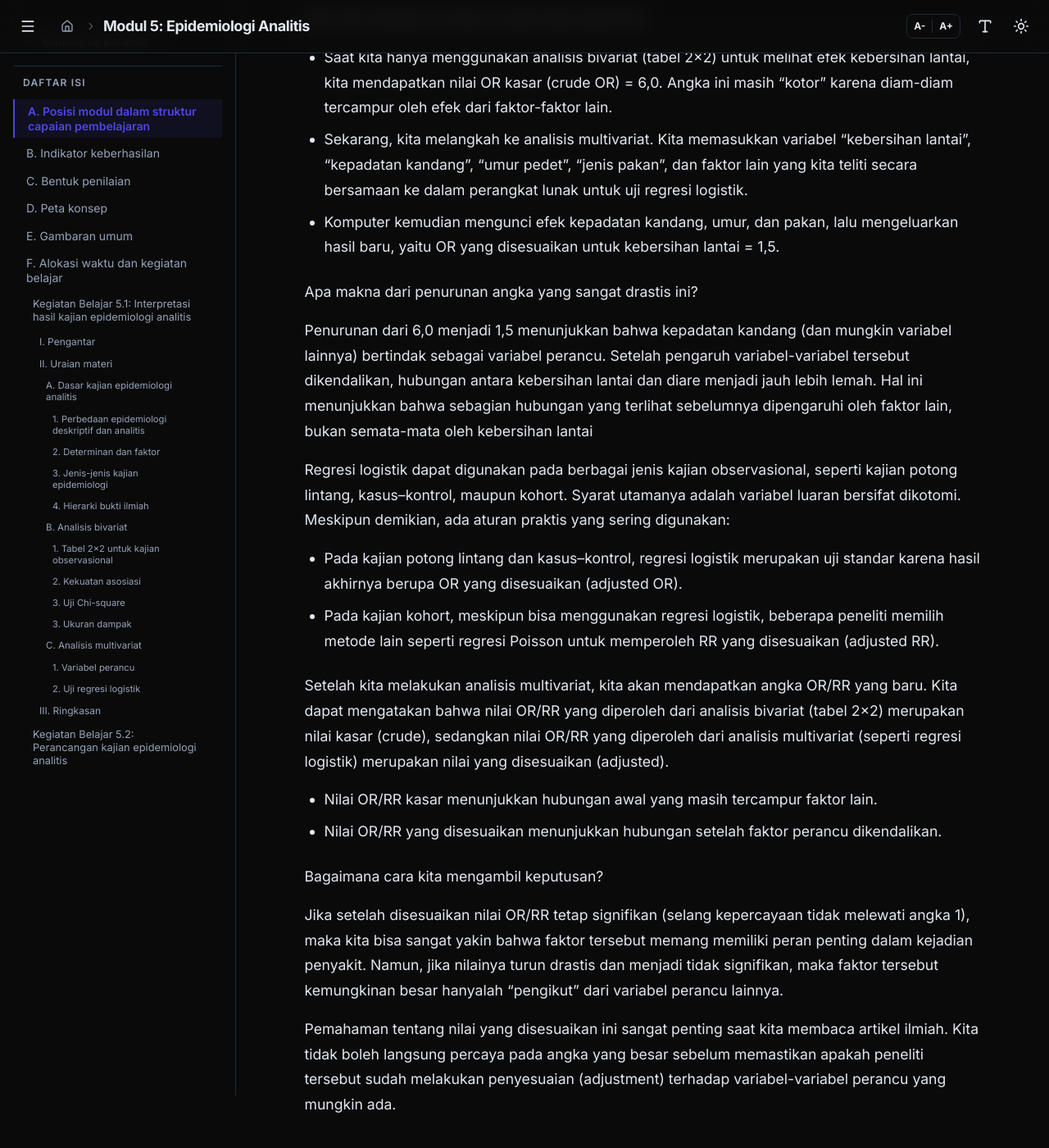
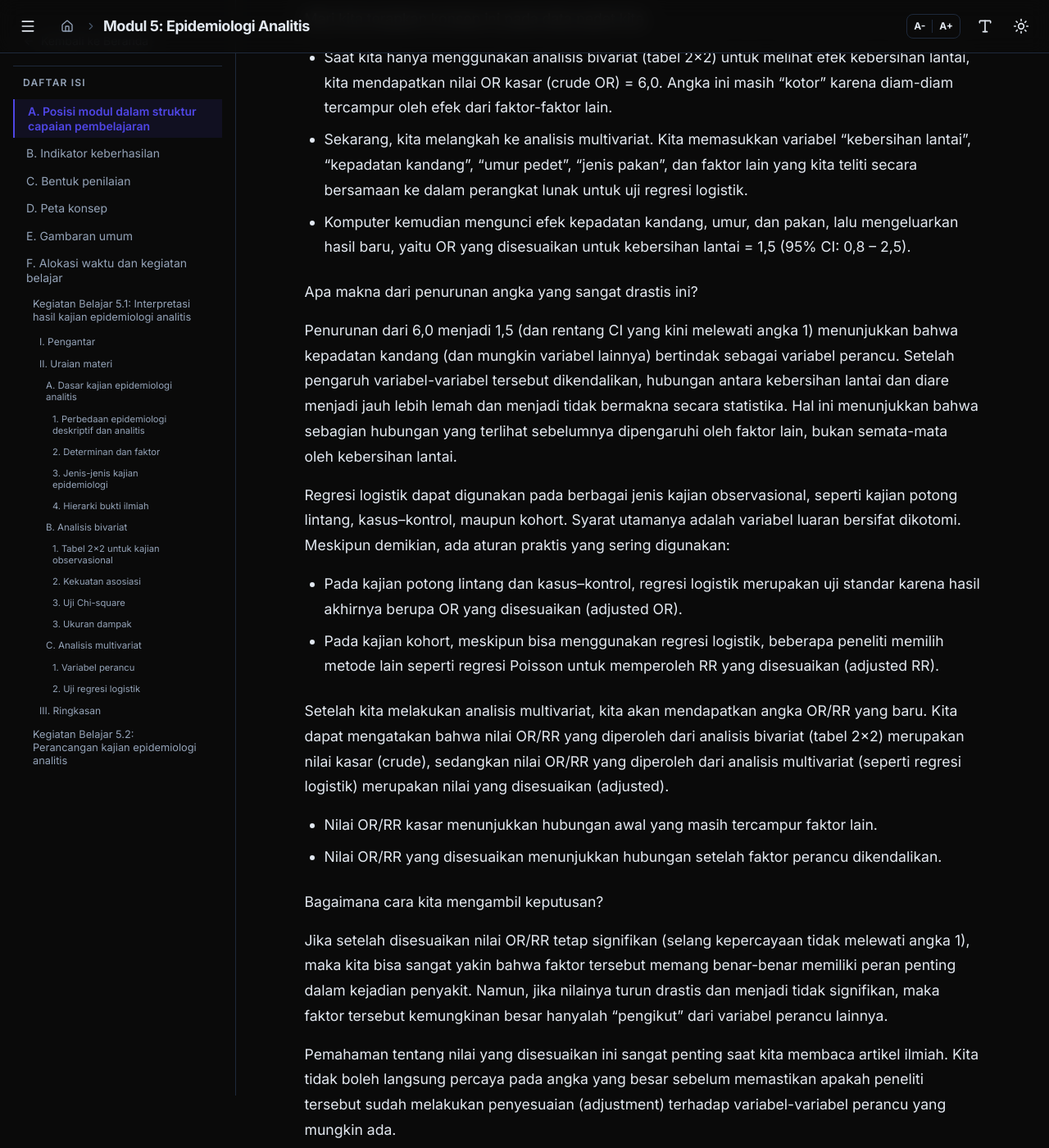
Before and after one commit to rianhs/epidemiologi-dan-ekonomi-veteriner, a Jekyll site: the page built from modul/modul-05.md, in a window 1280 px wide and 1400 px high, scrolled down 36140 px. Shown: the whole window at 82% size. Built offline with Jekyll 4.4.1, drawn with Linux system fonts in a browser that asks for light colours; nearby versions of some CDN libraries; some of the changed lines change nothing that is shown; some of the changed text lies outside the part shown.

Commit message:
Update modul-05.md

```diff
--- a/modul/modul-05.md
+++ b/modul/modul-05.md
@@ -480,7 +480,7 @@
 
 Artinya, bentuk tabelnya bukan lagi 2×2 (2 kolom × 2 baris), tetapi menjadi tabel 2×3 (2 kolom × 3 baris) atau bahkan 2×4. Lihat contohnya pada tabel berikut.
 
-Tabel 5.10. Contoh pengisian tabel 2×3 untuk kajian observasional mengenai tingkat kepadatan kandang dan diare pada pedet.
+Tabel 5.11. Contoh pengisian tabel 2×3 untuk kajian observasional mengenai tingkat kepadatan kandang dan diare pada pedet.
 
 |                  | D+  | D−  | Total |
 | ---------------- | --- | --- | ----- |
@@ -498,9 +498,9 @@
 Maka kita akan menghitung RR atau OR untuk
 * kepadatan tinggi vs kepadatan rendah
 	* RR = (17/30) / (8/33) = 2,34
-	* OR = (17/13) / (8/25) = 1,11
+	* OR = (17/13) / (8/25) = 4,09
 * kepadatan sedang vs kepadatan rendah
-	* RR = (10/37) / (8/33) = 1,16
+	* RR = (10/37) / (8/33) = 1,11
 	* OR = (10/27) / (8/25) = 1,16
 
 Dengan cara ini, kita tetap bisa menggunakan prinsip tabel 2×2 untuk setiap perbandingan. Meskipun demikian, kita sebaiknya tidak menggunakan terlalu banyak kategori paparan. Upayakan untuk membuat dua kategori saja (alasannya dijelaskan lebih rinci pada Kegiatan Belajar 5.2 pekan depan).
@@ -525,7 +525,7 @@
 
 Mari kita lihat panduan interpretasinya pada tabel berikut.
 
-Tabel 5.11. Interpretasi makna statistika berdasarkan selang kepercayaan 95% (95% CI).
+Tabel 5.12. Interpretasi makna statistika berdasarkan selang kepercayaan 95% (95% CI).
 
 | Posisi rentang 95% CI                   | Posisi terhadap angka 1 | Makna epidemiologis                                                                                                                        | Contoh penulisan hasil       |
 | --------------------------------------- | ----------------------- | ------------------------------------------------------------------------------------------------------------------------------------------ | ---------------------------- |
@@ -564,7 +564,7 @@
 
 Mari kita gunakan kembali data diare pedet dari tabel 2×2 sebelumnya sebagai contoh soal.
 
-Tabel 5.12. Data hasil pengamatan kajian mengenai faktor kebersihan kandang dan diare pada pedet.
+Tabel 5.13. Data hasil pengamatan kajian mengenai faktor kebersihan kandang dan diare pada pedet.
 
 |       | D+  | D−  | Total |
 | ----- | --- | --- | ----- |
@@ -632,7 +632,7 @@
 
 Oleh sebab itu, kita memiliki tiga jenis uji yang saling melengkapi. Pemilihannya sangat bergantung pada jumlah sampel dan nilai harapan. Mari kita lihat panduannya pada tabel berikut.
 
-Tabel 5.13. Panduan pemilihan uji statistika untuk tabel kontingensi 2×2.
+Tabel 5.14. Panduan pemilihan uji statistika untuk tabel kontingensi 2×2.
 
 | Jenis uji                       | Rumus                                                                    | Kapan digunakan?                                                                                                        | Penjelasan                                                                                                                                                                                                                                                                       |
 | ------------------------------- | ------------------------------------------------------------------------ | ----------------------------------------------------------------------------------------------------------------------- | -------------------------------------------------------------------------------------------------------------------------------------------------------------------------------------------------------------------------------------------------------------------------------- |
@@ -738,7 +738,7 @@
 
 Mari kita lihat persamaan antara skenario pedet dan skenario anjing senior.
 
-Tabel 5.14. Contoh identifikasi variabel perancu pada dua skenario epidemiologis.
+Tabel 5.15. Contoh identifikasi variabel perancu pada dua skenario epidemiologis.
 
 | Aspek | Skenario 1  | Skenario 2 |
 | --- | --- | --- |
@@ -778,11 +778,11 @@
 Mari kita terapkan konsep ini pada data pedet kita.
 * Saat kita hanya menggunakan analisis bivariat (tabel 2×2) untuk melihat efek kebersihan lantai, kita mendapatkan nilai OR kasar (crude OR) = 6,0. Angka ini masih "kotor" karena diam-diam tercampur oleh efek dari faktor-faktor lain.
 * Sekarang, kita melangkah ke analisis multivariat. Kita memasukkan variabel "kebersihan lantai", "kepadatan kandang", "umur pedet", "jenis pakan", dan faktor lain yang kita teliti secara bersamaan ke dalam perangkat lunak untuk uji regresi logistik.
-* Komputer kemudian mengunci efek kepadatan kandang, umur, dan pakan, lalu mengeluarkan hasil baru, yaitu OR yang disesuaikan untuk kebersihan lantai = 1,5.
+* Komputer kemudian mengunci efek kepadatan kandang, umur, dan pakan, lalu mengeluarkan hasil baru, yaitu OR yang disesuaikan untuk kebersihan lantai = 1,5 (95% CI: 0,8 – 2,5).
 
 Apa makna dari penurunan angka yang sangat drastis ini?
 
-Penurunan dari 6,0 menjadi 1,5 menunjukkan bahwa kepadatan kandang (dan mungkin variabel lainnya) bertindak sebagai variabel perancu. Setelah pengaruh variabel-variabel tersebut dikendalikan, hubungan antara kebersihan lantai dan diare menjadi jauh lebih lemah. Hal ini menunjukkan bahwa sebagian hubungan yang terlihat sebelumnya dipengaruhi oleh faktor lain, bukan semata-mata oleh kebersihan lantai
+Penurunan dari 6,0 menjadi 1,5 (dan rentang CI yang kini melewati angka 1) menunjukkan bahwa kepadatan kandang (dan mungkin variabel lainnya) bertindak sebagai variabel perancu. Setelah pengaruh variabel-variabel tersebut dikendalikan, hubungan antara kebersihan lantai dan diare menjadi jauh lebih lemah dan menjadi tidak bermakna secara statistika. Hal ini menunjukkan bahwa sebagian hubungan yang terlihat sebelumnya dipengaruhi oleh faktor lain, bukan semata-mata oleh kebersihan lantai.
 
 Regresi logistik dapat digunakan pada berbagai jenis kajian observasional, seperti kajian potong lintang, kasus–kontrol, maupun kohort. Syarat utamanya adalah variabel luaran bersifat dikotomi. Meskipun demikian, ada aturan praktis yang sering digunakan:
 
@@ -796,7 +796,7 @@
 
 Bagaimana cara kita mengambil keputusan?
 
-Jika setelah disesuaikan nilai OR/RR tetap signifikan (selang kepercayaan tidak melewati angka 1), maka kita bisa sangat yakin bahwa faktor tersebut memang memiliki peran penting dalam kejadian penyakit. Namun, jika nilainya turun drastis dan menjadi tidak signifikan, maka faktor tersebut kemungkinan besar hanyalah "pengikut" dari variabel perancu lainnya.
+Jika setelah disesuaikan nilai OR/RR tetap signifikan (selang kepercayaan tidak melewati angka 1), maka kita bisa sangat yakin bahwa faktor tersebut memang benar-benar memiliki peran penting dalam kejadian penyakit. Namun, jika nilainya turun drastis dan menjadi tidak signifikan, maka faktor tersebut kemungkinan besar hanyalah "pengikut" dari variabel perancu lainnya.
 
 Pemahaman tentang nilai yang disesuaikan ini sangat penting saat kita membaca artikel ilmiah. Kita tidak boleh langsung percaya pada angka yang besar sebelum memastikan apakah peneliti tersebut sudah melakukan penyesuaian (adjustment) terhadap variabel-variabel perancu yang mungkin ada.
 
```
